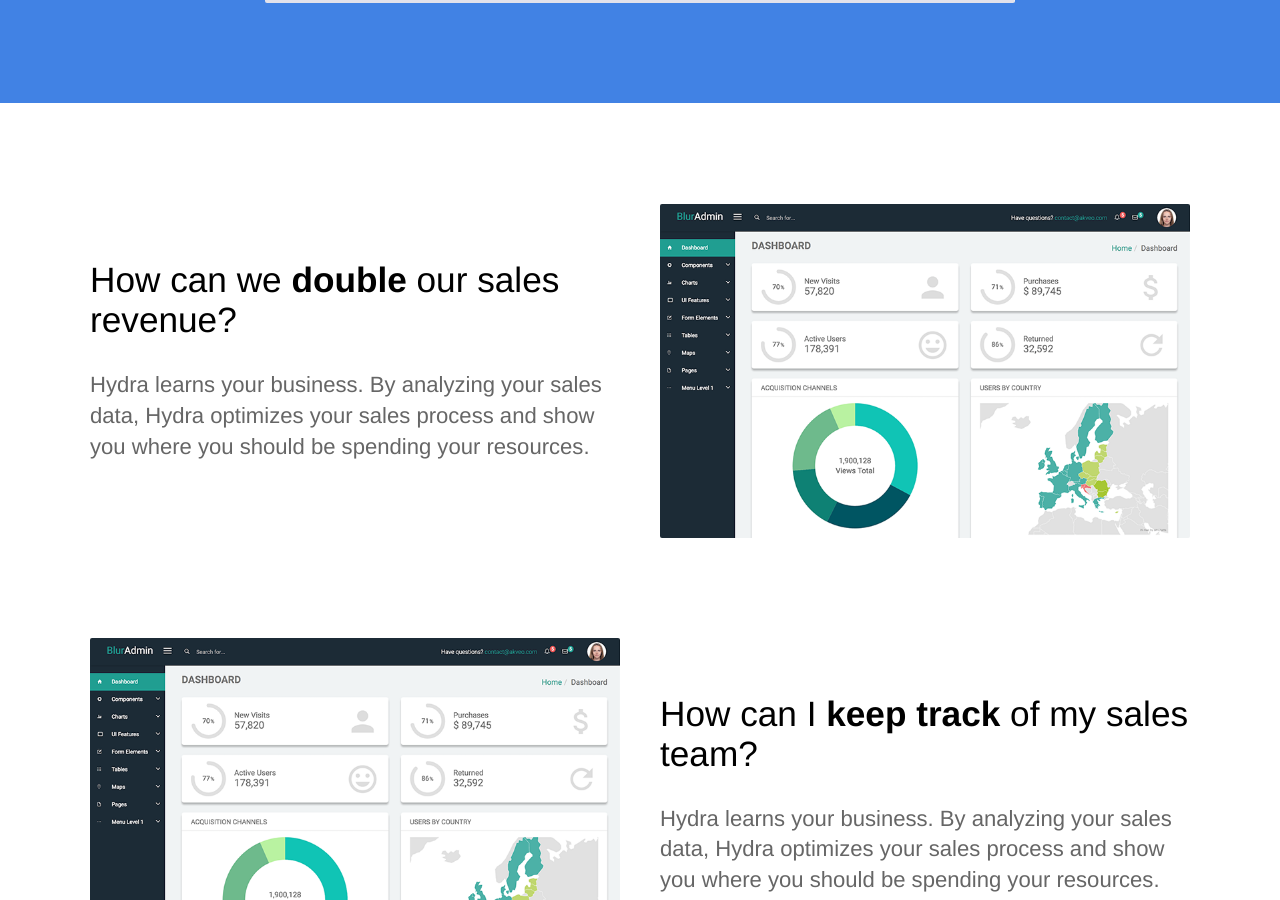
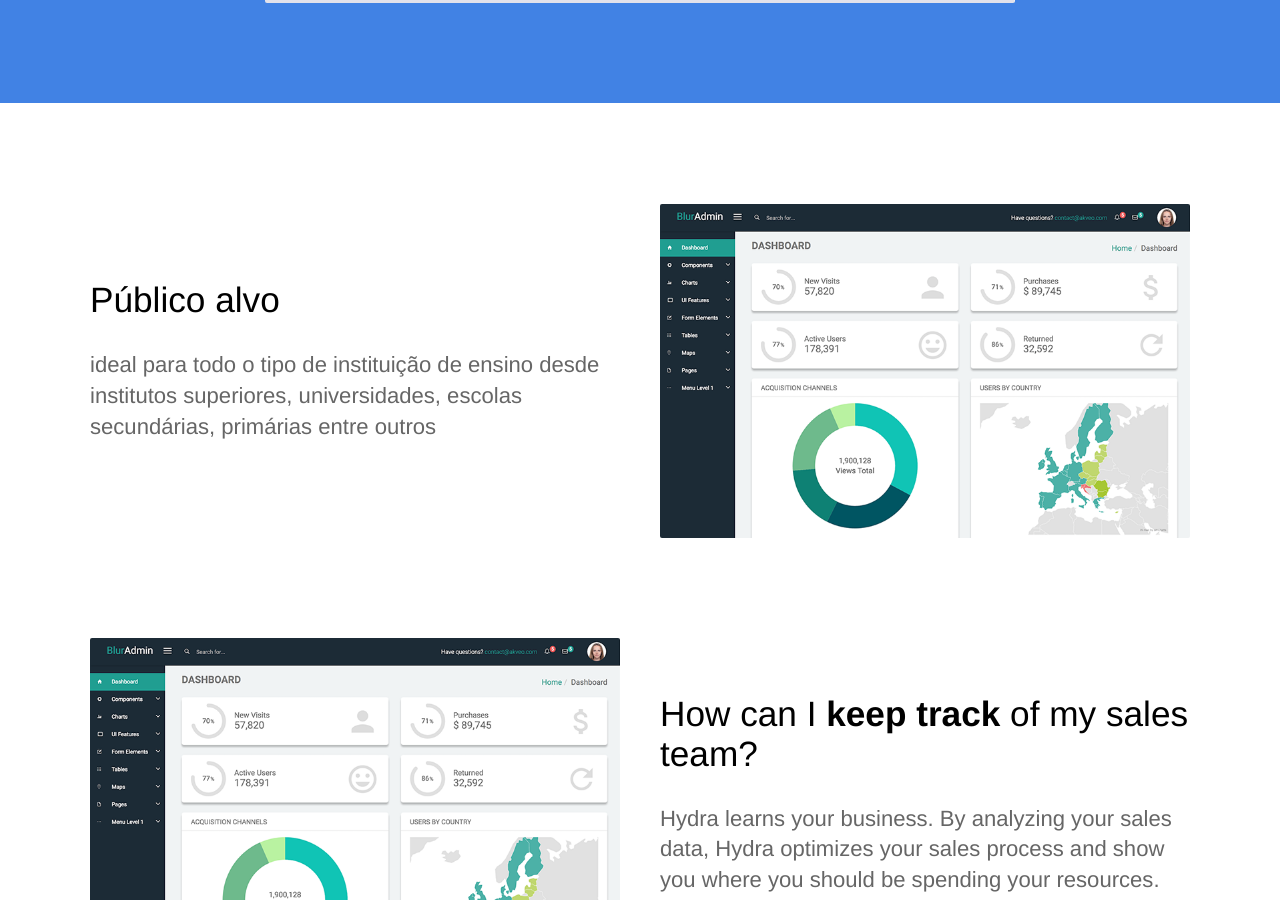
Before and after one commit to Manguena/manguena.github.io, a Jekyll site: the page built from index.html, in a window 1280 px wide and 900 px high, scrolled down 834 px. Built offline with Jekyll 4.4.1, drawn with Linux system fonts in a browser that asks for light colours; some of the changed text lies outside the part shown.

Commit message:
Update index.html
change to some text in the index

```diff
--- a/index.html
+++ b/index.html
@@ -4,8 +4,8 @@
 ---
 <section class="hero">
 	<div class="text-container">
-		<h1 class="editable"> Gestao Escolar <strong>Gratis</strong> e Simplificada</h1>
-		<p class="subtext editable">Nota20 Sistema de Gestao Academica.</p>
+		<h1 class="editable"> Gestão Escolar <strong>Grátis</strong> e Simplificada</h1>
+		<p class="subtext editable">Nota20 Sistema de Gestão Académica.</p>
 		<div class="cta button alt"><a href="https://github.com/Manguena/nota20/archive/refs/heads/main.zip">Download</a></div>
 		<div>
 			<img src="{{ site.baseurl }}/images/dashboard.12.02.2024.PNG" alt="Screenshot" class="screenshot editable" />
@@ -17,8 +17,8 @@
 	<section>
 		<div class="container flex">
 			<div class="text editable">
-				<h2>How can we <strong>double</strong> our sales revenue?</h2>
-				<p>Hydra learns your business. By analyzing your sales data, Hydra optimizes your sales process and show you where you should be spending your resources. </p>
+				<h2>Público alvo</h2>
+				<p>ideal para todo o tipo de instituição de ensino desde institutos superiores, universidades, escolas secundárias, primárias entre outros</p>
 			</div>
 			<div class="image">
 				<img src="{{ site.baseurl }}/images/dashboard.png" alt="Screenshot" class="screenshot editable" />
```
